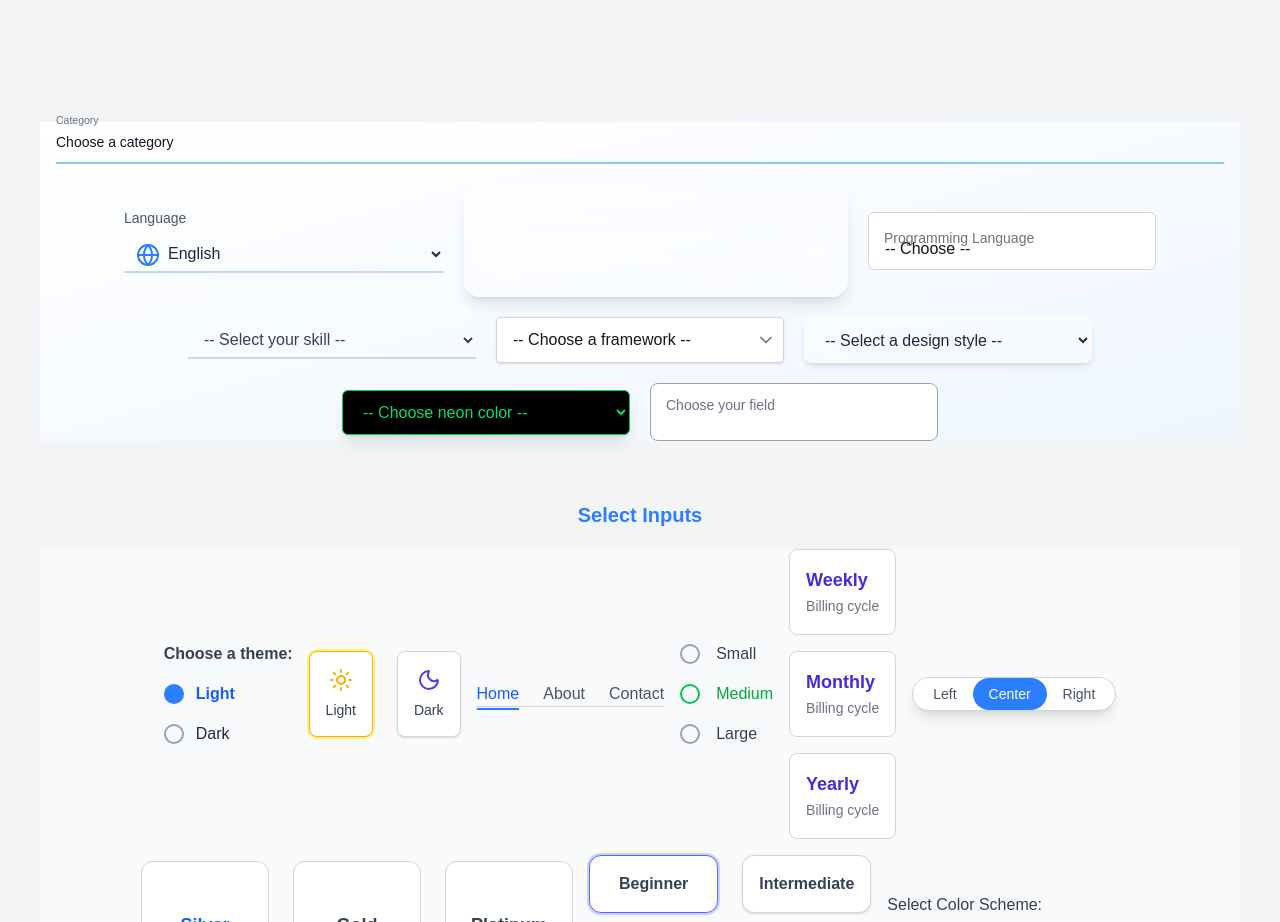
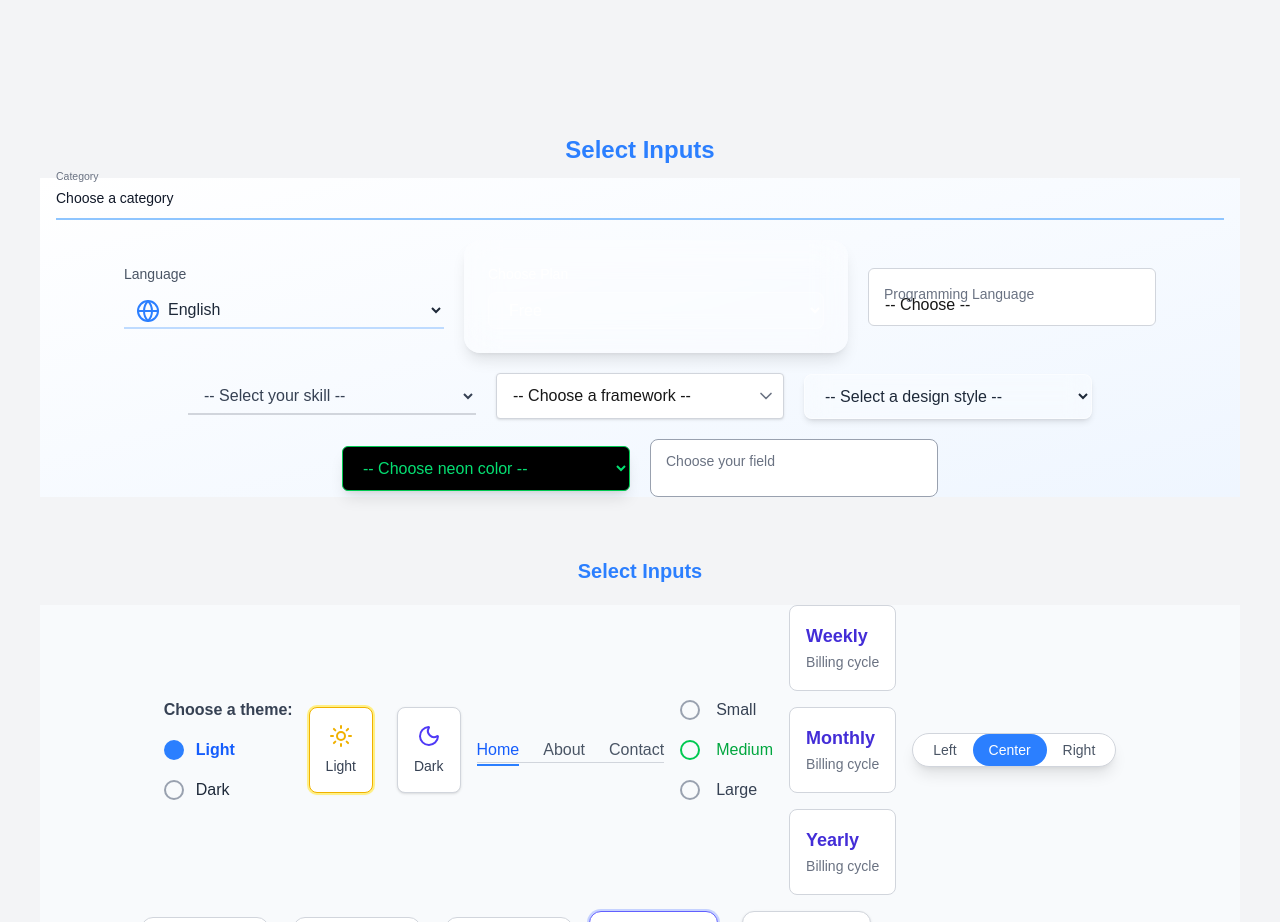
Before and after one commit to Prohor722/tailwind_compoenets, a Next.js app: page /input-field in a window 1280 px wide. Shown: the part 1340-2262 px from the top of the page. Built offline with nearby package versions, Linux system fonts and the light colour scheme.

Commit message:
some issues fixed

```diff
--- a/app/components/select-input.tsx
+++ b/app/components/select-input.tsx
@@ -4,6 +4,8 @@ import { Globe, ChevronDown } from "lucide-react";
 export const SelectInput = () => {
   const [selected, setSelected] = useState("");
   return (
+    <div>
+      <h1 className="text-2xl font-semibold text-blue-500 text-center my-3">Select Inputs</h1>
       <div className="flex gap-5 flex-wrap items-center justify-center bg-gradient-to-br from-white to-blue-50 px-4">
         <div className="relative z-0 w-full group">
           <select
@@ -157,5 +159,6 @@ export const SelectInput = () => {
           </label>
         </div>
       </div>
+    </div>
   );
 };
```
Lines whose indentation alone changed are shown as unchanged.
